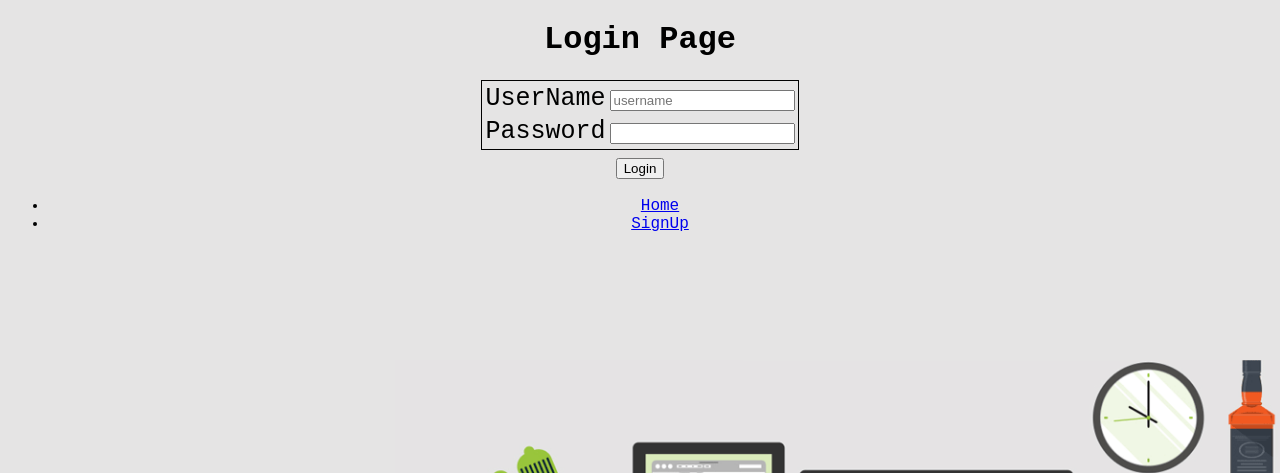
After one commit to pewlodarczak/M133, a Node server app: page /loginfailure in a window 1280 px wide. The commit adds this page. Shown: the top 473 px of the page. Run offline with Node 20, Linux system fonts and the light colour scheme; some libraries are stand-ins or nearby versions.

Commit message:
Cleaned out code

```diff
--- a/User-Registration/app.js
+++ b/User-Registration/app.js
@@ -17,6 +17,9 @@ var loggedinUser;
 
 /*
 	TODO #1 Delete photos
+		 #2 List buttons
+		 #3 Change password
+		 #4 Nav Menu
 */
 
 //Connecting database
@@ -39,8 +42,8 @@ app.use(bodyParser.urlencoded(
       { extended:true }
 ))
 
-//app.use(bodyParser.urlencoded({ extended: false }))
-app.use(bodyParser.json())
+app.use(bodyParser.urlencoded({ extended: false }))
+//app.use(bodyParser.json())
 
 app.use(passport.initialize());
 app.use(passport.session());
@@ -68,7 +71,7 @@ app.get("/", (req,res) =>{
     res.render("home");
 })
 
-app.get("/welcomeuser",isLoggedIn ,async(req,res) => {
+app.get("/welcomeuser", isLoggedIn,async(req,res) => {
 	if(req.user){
         let user = await User.findOne({username: req.user.username});
 		loggedinUser = user.username;
@@ -76,6 +79,11 @@ app.get("/welcomeuser",isLoggedIn ,async(req,res) => {
     } else {
 	    res.render('welcomeuser2');
     }
+})
+
+app.get("/loginfailure", (req,res) => {
+		console.log("Login Failure")
+        res.render('loginfailure');
 })
 
 app.get('/uploadImages', isLoggedIn, (req, res) => {
@@ -91,7 +99,6 @@ app.get('/uploadImages', isLoggedIn, (req, res) => {
 });
 
 app.post('/', upload.single('image'), (req, res, next) => {
-	console.log(req.name)
 	var obj = {
 		name: req.body.name,
 		desc: req.body.desc,
@@ -113,7 +120,7 @@ app.post('/', upload.single('image'), (req, res, next) => {
 	});
 });
 
-app.get('/userimages', (req, res) => {
+app.get('/userimages', isLoggedIn, (req, res) => {
 	imgModel.find({'userid': loggedinUser}, (err, items) => {
 		if (err) {
 			console.log(err);
@@ -123,6 +130,19 @@ app.get('/userimages', (req, res) => {
 			res.render('displayImg', { items: items });
 		}
 	});
+});
+
+
+app.get("/delete/*",(req,res)=>{
+
+	const {id, name} = req.query;
+	imgModel.deleteOne({name: name}, function(err){
+		if(err){
+			res.redirect("/userimages")
+		} else {
+			res.redirect("/userimages")
+		}
+	 });
 });
 
 app.get('/userprofile', async(req, res) => {
@@ -145,7 +165,8 @@ app.get("/login",(req,res)=>{
 
 app.post("/login", passport.authenticate("local", {
 	successRedirect: "/welcomeuser",
-	failureRedirect: "/login"
+	failureRedirect: "/loginfailure"
+	//failureRedirect: "/welcomeuser"
 }), function (req, res) {
 
 });
@@ -179,6 +200,9 @@ function isLoggedIn(req,res,next) {
     res.redirect("/login");
 }
 
+//var deleteRouter = require('./delete-route');
+//app.use('/', deleteRouter);
+
 app.use(express.static(__dirname));
 
 //Listen On Server
--- a/User-Registration/views/displayImg.ejs
+++ b/User-Registration/views/displayImg.ejs
@@ -23,6 +23,10 @@
 <p><%= image.desc %></p>
 
 				</div>
+				<div>
+					<td><a href="/delete/delete?name=<%=image.name%>">Delete</a></td>
+				</div>
+				<br>
 			</div>
 		</div>
 		<% }) %>
--- /dev/null
+++ b/User-Registration/views/loginfailure.ejs
@@ -0,0 +1,41 @@
+<!DOCTYPE html>
+<html lang="en">
+<head>
+    <meta charset="UTF-8">
+    <meta http-equiv="X-UA-Compatible" content="IE=edge">
+    <meta name="viewport" content="width=device-width, initial-scale=1.0">
+    <title>Login</title>
+    <link rel="stylesheet" href="/views/style.css">
+</head>
+<body onload="wrongCredentials()">
+    <h1>
+        Login Page
+    </h1>
+    <div>
+    <form action="/login" method="POST">
+        <table class="center">
+            <tr>
+              <td><label for="username">UserName</label></td>
+              <td><input type="text" placeholder="username" id="xyz" name="username"></td>
+            </tr>
+            <tr>
+                <td><label for="password">Password</label></td>
+                <td><input type="password" id="password" name="password"></td>
+              </tr>
+            </table>
+            <div class="submit">
+                <button>Login</button>
+            </div>
+    </form>
+    </div>
+    <ul>
+        <li><a href="/">Home</a></li>
+        <li><a href="/register">SignUp</a></li>
+    </ul>
+    <script>
+        function wrongCredentials() {
+          alert("Wrong Uderid or Password");
+        }
+        </script>
+</body>
+</html>
```
Also changed, not shown: 10 other files.
